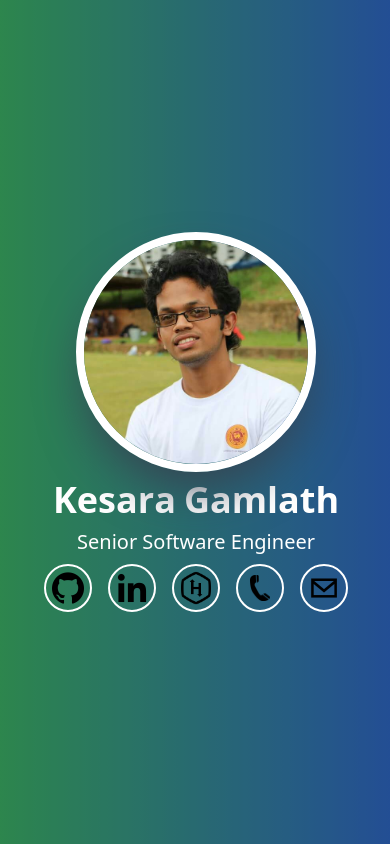
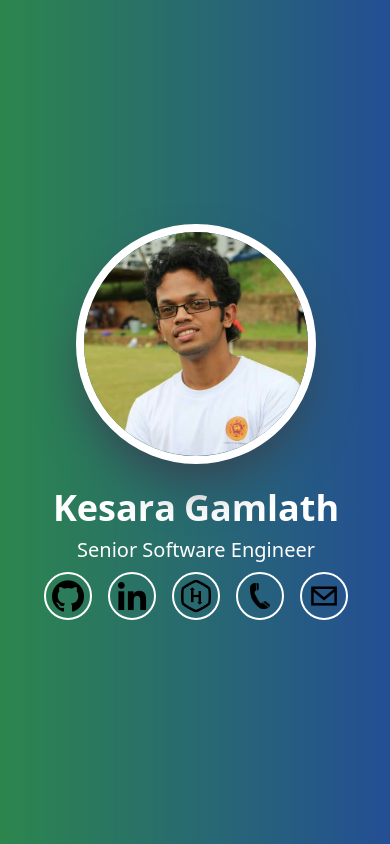
Before and after one commit to 66kesara99/66kesara99.github.io, a Gatsby site: page / in a window 390 px wide. Built offline with nearby package versions, Linux system fonts and the light colour scheme; Gatsby itself is replaced by a stand-in of ours.

Commit message:
Shadow overlapping on name fixed

```diff
--- a/src/pages/index.tsx
+++ b/src/pages/index.tsx
@@ -12,7 +12,7 @@ const IndexPage = () => {
             alt="Profile image"
           />
           <div className="my-auto mx-9">
-            <div className="text-4xl lg:text-5xl xl:text-6xl mt-2 font-bold text-white flex justify-center">
+            <div className="text-4xl lg:text-5xl xl:text-6xl mt-6 sm:mt-0 font-bold text-white flex justify-center">
               <h1 className="animate-[fall_1s_ease-out_normal]">K</h1>
               <h1 className="animate-[fall_3s_ease-out_normal]">e</h1>
               <h1 className="animate-[fall_2s_ease-out_normal]">s</h1>
```
